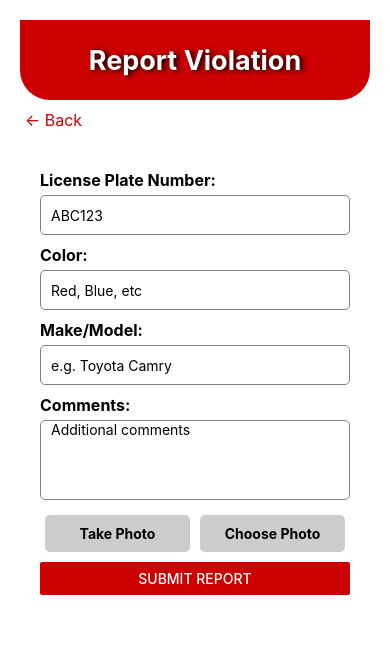
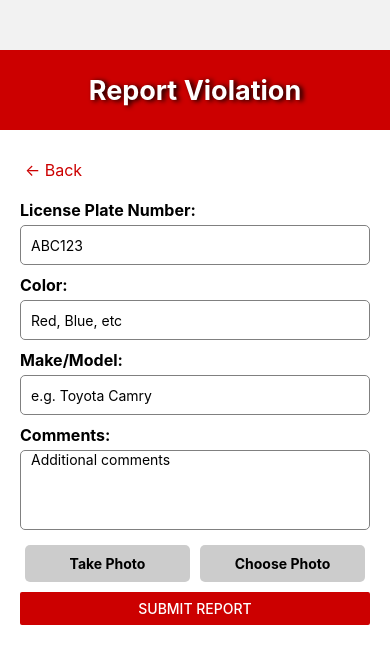
Before and after one commit to UNLV-CS472-672/2025-S-GROUP1-URP, a React Native app: screen /Report in a window 390 px wide. Shown: the top 664 px of the page. Built offline with nearby package versions, Linux system fonts and the light colour scheme.

Commit message:
Header Changes and Back Button Changes

```diff
--- a/screens/AddVehicleScreen.js
+++ b/screens/AddVehicleScreen.js
@@ -19,29 +19,20 @@ import * as ImagePicker from 'expo-image-picker'
 import * as FileSystem from 'expo-file-system'
 import { getStorage } from 'firebase/storage'
 
+export default function AddVehicleScreen({ navigation, route }) {
+  const [make, setMake] = useState("")
+  const [model, setModel] = useState("")
+  const [year, setYear] = useState("")
+  const [licensePlate, setLicensePlate] = useState("")
+  const [isKeyboardVisible, setKeyboardVisible] = useState(false)
+  const [image, setImage] = useState(null)
+  const [isModalVisible, setModalVisible] = useState(false)
+  const [isSaving, setIsSaving] = useState(false)
+  const fromRedirect = route?.params?.fromRedirect || false
 
-
-// AddVehicleScreen component
-export default function AddVehicleScreen({ navigation, route }) {
-  const [make, setMake] = useState(""); // Vehicle make
-  const [model, setModel] = useState(""); // Vehicle model
-  const [year, setYear] = useState(""); // Vehicle year
-  const [licensePlate, setLicensePlate] = useState(""); // License plate
-  const [isKeyboardVisible, setKeyboardVisible] = useState(false); // Keyboard visibility
-  const [image, setImage] = useState(null); // State for vehicle image
-  const [isModalVisible, setModalVisible] = useState(false); // Modal visibility
-  const [isSaving, setIsSaving] = useState(false); // Prevent duplicate saves
-  const fromRedirect = route?.params?.fromRedirect || false;
-
-  // Listen to keyboard show/hide events
   useEffect(() => {
-    const showSub = Keyboard.addListener('keyboardDidShow', () =>
-      setKeyboardVisible(true)
-    )
-    const hideSub = Keyboard.addListener('keyboardDidHide', () =>
-      setKeyboardVisible(false)
-    )
-
+    const showSub = Keyboard.addListener('keyboardDidShow', () => setKeyboardVisible(true))
+    const hideSub = Keyboard.addListener('keyboardDidHide', () => setKeyboardVisible(false))
     return () => {
       showSub.remove()
       hideSub.remove()
@@ -75,17 +66,16 @@ export default function AddVehicleScreen({ navigation, route }) {
   }
 
   const removeImage = () => {
-    // Set the image state to null (mark for removal)
     setImage(null)
   }
 
   const handleSave = async () => {
-    if (isSaving) return // Prevent duplicate saves
-    setIsSaving(true) // Disable the button immediately
+    if (isSaving) return
+    setIsSaving(true)
 
     if (!make.trim() || !model.trim() || !year.trim() || !licensePlate.trim()) {
       Alert.alert('Error', 'All fields are required.')
-      setIsSaving(false) // Re-enable the button
+      setIsSaving(false)
       return
     }
 
@@ -96,7 +86,7 @@ export default function AddVehicleScreen({ navigation, route }) {
       parseInt(year) > new Date().getFullYear()
     ) {
       Alert.alert('Error', 'Please enter a valid year (e.g., 2025).')
-      setIsSaving(false) // Re-enable the button
+      setIsSaving(false)
       return
     }
 
@@ -107,7 +97,7 @@ export default function AddVehicleScreen({ navigation, route }) {
         const fileInfo = await FileSystem.getInfoAsync(image)
         if (fileInfo.size > 5 * 1024 * 1024) {
           Alert.alert('File Too Large', 'Image must be smaller than 5MB.')
-          setIsSaving(false) // Re-enable the button
+          setIsSaving(false)
           return
         }
 
@@ -159,32 +149,22 @@ export default function AddVehicleScreen({ navigation, route }) {
     } catch (error) {
       Alert.alert('Error', error.message)
     } finally {
-      setIsSaving(false) // Re-enable the button after the operation
+      setIsSaving(false)
     }
   }
 
   return (
-    <View style={styles.container}>
-      <ScrollView contentContainerStyle={styles.scrollContainer}>
+    <View style={styles.rootContainer}>
       <View style={styles.header}>
         <Text style={styles.headerText}>Add Vehicle</Text>
-        </View>
+      </View>
+
+      <ScrollView contentContainerStyle={styles.scrollContainer} style={styles.bodyContainer}>
         <Text style={{ fontSize: 16, fontWeight: 'bold' }}>
-          Enter the car information that you would like to register with UNLV
-          Reserve Parking:{'\n\n'}
+          Enter the car information that you would like to register with UNLV Reserve Parking:{'\n\n'}
         </Text>
-        <TextInput
-          placeholder='Make'
-          value={make}
-          onChangeText={setMake}
-          style={styles.input}
-        />
-        <TextInput
-          placeholder='Model'
-          value={model}
-          onChangeText={setModel}
-          style={styles.input}
-        />
+        <TextInput placeholder='Make' value={make} onChangeText={setMake} style={styles.input} />
+        <TextInput placeholder='Model' value={model} onChangeText={setModel} style={styles.input} />
         <TextInput
           placeholder='Year'
           value={year}
@@ -199,50 +179,43 @@ export default function AddVehicleScreen({ navigation, route }) {
           style={styles.input}
         />
 
-
-        {/* Image Buttons */}
         <View style={styles.imageButtons}>
-          <TouchableOpacity
-            style={styles.imageButton}
-            onPress={takePhotoWithCamera}
-          >
+          <TouchableOpacity style={styles.imageButton} onPress={takePhotoWithCamera}>
             <Text style={styles.imageButtonText}>Take Photo</Text>
           </TouchableOpacity>
-          <TouchableOpacity
-            style={styles.imageButton}
-            onPress={pickImageFromLibrary}
-          >
+          <TouchableOpacity style={styles.imageButton} onPress={pickImageFromLibrary}>
             <Text style={styles.imageButtonText}>Choose Photo</Text>
           </TouchableOpacity>
         </View>
 
-        {/* Show Image and Remove Image Buttons */}
         {image && (
           <View style={styles.imageActions}>
-            <TouchableOpacity
-              style={styles.showImageButton}
-              onPress={() => setModalVisible(true)}
-            >
+            <TouchableOpacity style={styles.showImageButton} onPress={() => setModalVisible(true)}>
               <Text style={styles.showImageButtonText}>Show Image</Text>
             </TouchableOpacity>
-            <TouchableOpacity
-              style={styles.removeImageButton}
-              onPress={removeImage}
-            >
+            <TouchableOpacity style={styles.removeImageButton} onPress={removeImage}>
               <Text style={styles.removeImageButtonText}>Remove Image</Text>
             </TouchableOpacity>
           </View>
         )}
 
-        <Button
-          title='Save'
-          onPress={handleSave}
-          color='#CC0000'
-          disabled={isSaving} // Disable the button while saving
-        />
+        <Button title='Save' onPress={handleSave} color='#CC0000' disabled={isSaving} />
       </ScrollView>
 
-      {/* Modal for Image Preview */}
+      {!isKeyboardVisible && (
+        <TouchableOpacity
+          style={styles.backButton}
+          onPress={() =>
+            navigation.reset({
+              index: 0,
+              routes: [{ name: 'Home' }]
+            })
+          }
+        >
+          <Text style={styles.backButtonText}>Back to {fromRedirect ? 'Home' : 'My Account'}</Text>
+        </TouchableOpacity>
+      )}
+
       <Modal
         visible={isModalVisible}
         transparent
@@ -250,64 +223,37 @@ export default function AddVehicleScreen({ navigation, route }) {
         onRequestClose={() => setModalVisible(false)}
       >
         <View style={styles.modalContainer}>
-          <Image
-            source={{ uri: image }}
-            style={styles.modalImage}
-            resizeMode='contain'
-          />
-          <TouchableOpacity
-            style={styles.closeModalButton}
-            onPress={() => setModalVisible(false)}
-          >
+          <Image source={{ uri: image }} style={styles.modalImage} resizeMode='contain' />
+          <TouchableOpacity style={styles.closeModalButton} onPress={() => setModalVisible(false)}>
             <Text style={styles.closeModalButtonText}>Back</Text>
           </TouchableOpacity>
         </View>
       </Modal>
-
-      {/* Only show back button when keyboard is hidden */}
-      {!isKeyboardVisible && (
-        <TouchableOpacity
-          style={styles.backButton}
-          onPress={() =>
-            navigation.reset({
-              index: 0,
-              routes: [{ name: "Home" }],
-            })
-          }
-        >
-          <Text style={styles.backButtonText}>
-            Back to {fromRedirect ? "Home" : "My Account"}
-          </Text>
-        </TouchableOpacity>
-      )}
     </View>
   )
 }
 
-// Styles
 const styles = StyleSheet.create({
+  rootContainer: {
+    flex: 1,
+    marginTop: 50,
+    alignItems: 'center',
+    backgroundColor: '#fff'
+  },
   header: {
     backgroundColor: '#CC0000',
     paddingVertical: 20,
-    paddingTop: 20, // for status bar space
     width: '100%',
-    alignItems: 'center',
+    alignItems: 'center'
   },
   headerText: {
     color: 'white',
     fontSize: 22,
-    fontWeight: 'bold',
+    fontWeight: 'bold'
   },
-  label: {
-    fontSize: 16,
-    fontWeight: 'bold',
-    color: '#CC0000',
-    marginBottom: 5
-  },
-  container: {
-    flex: 1,
+  bodyContainer: {
     padding: 20,
-    marginTop:40,
+    width: '100%'
   },
   scrollContainer: {
     flexGrow: 1,
--- a/screens/MyAccountScreen.js
+++ b/screens/MyAccountScreen.js
@@ -27,7 +27,7 @@ import {
   TextInput,
   Image,
 } from "react-native";
-import * as ImagePicker from "expo-image-picker"; // To handle image picking
+import * as ImagePicker from "expo-image-picker";
 import { db, auth } from "../firebaseConfig";
 import { doc, getDoc, updateDoc, setDoc } from "firebase/firestore";
 import { Ionicons, FontAwesome } from "@expo/vector-icons";
@@ -35,13 +35,12 @@ import { Ionicons, FontAwesome } from "@expo/vector-icons";
 export default function MyAccountScreen({ navigation }) {
   const [vehicles, setVehicles] = useState([]);
   const [name, setName] = useState("");
-  const [profilePicture, setProfilePicture] = useState(null); // To hold the profile picture
+  const [profilePicture, setProfilePicture] = useState(null);
   const user = auth.currentUser;
 
   useEffect(() => {
     const fetchData = async () => {
       if (user) {
-        // Fetch vehicle info
         const vehicleDocRef = doc(db, "vehicles", user.uid);
         const vehicleSnap = await getDoc(vehicleDocRef);
         if (vehicleSnap.exists()) {
@@ -59,13 +58,12 @@ export default function MyAccountScreen({ navigation }) {
           }, 1000);
         }
 
-        // Fetch user profile info
         const userDocRef = doc(db, "users", user.uid);
         const userSnap = await getDoc(userDocRef);
         if (userSnap.exists()) {
           const data = userSnap.data();
           setName(data.name || "");
-          setProfilePicture(data.profilePicture || null); // Get profile picture from database
+          setProfilePicture(data.profilePicture || null);
         }
       }
     };
@@ -82,7 +80,6 @@ export default function MyAccountScreen({ navigation }) {
 
     if (!result.cancelled) {
       setProfilePicture(result.uri);
-      // You can upload the image to Firebase Storage and update the user profile document with the image URL if needed.
     }
   };
 
@@ -119,7 +116,7 @@ export default function MyAccountScreen({ navigation }) {
         await setDoc(userDocRef, {
           name,
           profilePicture,
-          email: user.email, // optional: save email
+          email: user.email,
         });
       }
 
@@ -138,22 +135,20 @@ export default function MyAccountScreen({ navigation }) {
   };
 
   return (
-    <ScrollView
-      style={styles.container}
-      contentContainerStyle={{ paddingBottom: 40 }}
-    >
-      {/* Red Header */}
+    <View style={styles.screen}>
       <View style={styles.header}>
         <Text style={styles.headerText}>My Account</Text>
       </View>
-      {/* Always show the Back button */}
+
+      <View style={styles.container}>
         <TouchableOpacity
           style={styles.backButton}
-        onPress={() => navigation.navigate('Home')}
+          onPress={() => navigation.goBack()}
         >
           <Text style={styles.backText}>← Back</Text>
         </TouchableOpacity>
 
+        <ScrollView contentContainerStyle={{ paddingBottom: 40 }}>
           <View style={styles.profileHeader}>
             <Text style={styles.headerSection}>Profile Information</Text>
           </View>
@@ -230,16 +225,16 @@ export default function MyAccountScreen({ navigation }) {
               </View>
             );
           })}
-
         </ScrollView>
+      </View>
+    </View>
   );
 }
 
 const styles = StyleSheet.create({
-  container: {
+  screen: {
     flex: 1,
-    padding: 20,
-    marginTop: 40,
+    marginTop: 50,
     backgroundColor: "#fff",
   },
   header: {
@@ -248,8 +243,10 @@ const styles = StyleSheet.create({
     backgroundColor: '#CC0000',
     justifyContent: 'center',
     alignItems: 'center',
-    borderBottomLeftRadius: 30,
-    borderBottomRightRadius: 30
+  },
+  container: {
+    flex: 1,
+    padding: 20,
   },
   saveButton: {
     backgroundColor: '#CC0000',
@@ -272,7 +269,7 @@ const styles = StyleSheet.create({
     textShadowOffset: { width: 3, height: 1 },
     textShadowRadius: 5
   },
-  backWrapper: {
+  backButton: {
     alignSelf: 'flex-start',
     marginTop: 10,
     marginBottom: 10,
@@ -283,7 +280,7 @@ const styles = StyleSheet.create({
     fontSize: 16,
   },
   profileHeader: {
-    backgroundColor: "#CC0000", // Updated red color
+    backgroundColor: "#CC0000",
     paddingVertical: 10,
     paddingHorizontal: 20,
     borderRadius: 8,
@@ -347,7 +344,7 @@ const styles = StyleSheet.create({
     color: "#444",
   },
   addVehicleText: {
-    color: "#CC0000", // Updated red color
+    color: "#CC0000",
     fontWeight: "500",
   },
   vehicleCard: {
--- a/screens/ReportScreen.js
+++ b/screens/ReportScreen.js
@@ -61,7 +61,6 @@ export default function ReportScreen ({ navigation }) {
 
     try {
       if (image) {
-        // 🔒 File size check
         const fileInfo = await FileSystem.getInfoAsync(image)
         if (fileInfo.size > 5 * 1024 * 1024) {
           Alert.alert('File Too Large', 'Image must be smaller than 5MB.')
@@ -72,7 +71,6 @@ export default function ReportScreen ({ navigation }) {
         const filename = `violationReports/test_${Date.now()}.jpg`
         const uploadUrl = `https://firebasestorage.googleapis.com/v0/b/${storage.app.options.storageBucket}/o/${encodeURIComponent(filename)}?uploadType=media`
 
-        console.log('Uploading image from:', image)
         const uploadResult = await FileSystem.uploadAsync(uploadUrl, image, {
           httpMethod: 'POST',
           headers: { 'Content-Type': 'image/jpeg' },
@@ -84,7 +82,6 @@ export default function ReportScreen ({ navigation }) {
         }
 
         imageUrl = `https://firebasestorage.googleapis.com/v0/b/${storage.app.options.storageBucket}/o/${encodeURIComponent(filename)}?alt=media`
-        console.log('✅ Upload success:', imageUrl)
       }
 
       await addDoc(collection(db, 'reports'), {
@@ -110,12 +107,13 @@ export default function ReportScreen ({ navigation }) {
   }
 
   return (
-    <View style={styles.container}>
+    <View style={styles.screen}>
       {/* Red Header */}
       <View style={styles.header}>
         <Text style={styles.headerText}>Report Violation</Text>
       </View>
 
+      <View style={styles.container}>
         <TouchableOpacity style={styles.backWrapper} onPress={() => navigation.goBack()}>
           <Text style={styles.backText}>← Back</Text>
         </TouchableOpacity>
@@ -175,16 +173,16 @@ export default function ReportScreen ({ navigation }) {
             <Button title='Submit Report' onPress={handleSubmit} color='#CC0000' />
           </View>
         </ScrollView>
-
+      </View>
     </View>
   )
 }
 
 const styles = StyleSheet.create({
-  container: {
+  screen: {
     flex: 1,
     backgroundColor: '#fff',
-    padding: 20
+    marginTop: 50 // ✅ Push content below the notch
   },
   header: {
     width: '100%',
@@ -192,8 +190,6 @@ const styles = StyleSheet.create({
     backgroundColor: '#CC0000',
     justifyContent: 'center',
     alignItems: 'center',
-    borderBottomLeftRadius: 30,
-    borderBottomRightRadius: 30
   },
   headerText: {
     fontSize: 27,
@@ -202,6 +198,10 @@ const styles = StyleSheet.create({
     textShadowColor: 'black',
     textShadowOffset: { width: 3, height: 1 },
     textShadowRadius: 5
+  },
+  container: {
+    flex: 1,
+    padding: 20
   },
   backWrapper: {
     alignSelf: 'flex-start',
@@ -214,7 +214,6 @@ const styles = StyleSheet.create({
     fontSize: 16,
   },
   scrollContent: {
-    padding: 20,
     paddingBottom: 120
   },
   content: {},
@@ -259,20 +258,5 @@ const styles = StyleSheet.create({
     height: 200,
     borderRadius: 8,
     marginBottom: 10
-  },
-  backButton: {
-    width: '50%',
-    backgroundColor: '#CC0000',
-    paddingVertical: 15,
-    alignItems: 'center',
-    borderRadius: 5,
-    position: 'absolute',
-    bottom: 20,
-    left: 20
-  },
-  backButtonText: {
-    color: '#fff',
-    fontSize: 16,
-    fontWeight: 'bold'
   }
 })
--- a/screens/ReservationStatusScreen.js
+++ b/screens/ReservationStatusScreen.js
@@ -2,8 +2,6 @@ import React, { useState, useEffect } from "react";
 import { View, Text, StyleSheet, TouchableOpacity, Alert } from "react-native";
 import { collection, query, where, getDocs, deleteDoc, doc, getDoc } from "firebase/firestore";
 import { db, auth } from "../firebaseConfig";
-
-//const TIMER_DURATION_MINUTES = 30;
 
 export default function ReservationStatusScreen({ navigation }) {
   const [reservation, setReservation] = useState(null);
@@ -31,12 +29,10 @@ export default function ReservationStatusScreen({ navigation }) {
           const resData = resDoc.data();
           setReservation({ id: resDoc.id, ...resData });
 
-          // Get startTime and endTime from reservation document
           const startTime = resData.startTime.toDate();
           const endTime = resData.endTime.toDate();
           updateTimer(startTime, endTime);
 
-          // Get the garage name from the parking spot collection
           const spotId = resData.spotId;
           const collections = [
             { name: "parkingSpotsTrop", displayName: "Tropicana Garage" },
@@ -68,7 +64,6 @@ export default function ReservationStatusScreen({ navigation }) {
     fetchReservation();
   }, []);
 
-  // Function to update the timer
   const updateTimer = (startTime, endTime) => {
     const now = new Date();
     const diff = endTime - now;
@@ -79,7 +74,6 @@ export default function ReservationStatusScreen({ navigation }) {
         setTimeLeft({ minutes: "00", seconds: "00", expired: true });
 
         try {
-          // Auto-delete expired reservation
           deleteDoc(doc(db, "Reservations", reservation.id));
           setReservation(null);
           console.log("Expired reservation auto-deleted");
@@ -99,7 +93,6 @@ export default function ReservationStatusScreen({ navigation }) {
     }
   };
 
-  // Timer refresh interval
   useEffect(() => {
     if (!reservation) return;
 
@@ -145,11 +138,12 @@ export default function ReservationStatusScreen({ navigation }) {
   };
 
   return (
-    <View style={styles.container}>
+    <View style={styles.screen}>
       <View style={styles.header}>
         <Text style={styles.headerText}>Reservation Status</Text>
       </View>
 
+      <View style={styles.container}>
         <TouchableOpacity style={styles.backWrapper} onPress={() => navigation.goBack()}>
           <Text style={styles.backText}>← Back</Text>
         </TouchableOpacity>
@@ -166,7 +160,6 @@ export default function ReservationStatusScreen({ navigation }) {
 
             <Text style={styles.timerLabel}>Reservation Timer:</Text>
 
-          {/* Check if timeLeft exists before rendering timer */}
             {timeLeft ? (
               <View style={[styles.timerBox, timeLeft.expired && styles.expiredTimerBox]}>
                 <Text style={[styles.timerText, timeLeft.expired && styles.expiredTimerText]}>
@@ -188,15 +181,15 @@ export default function ReservationStatusScreen({ navigation }) {
           <Text style={styles.noReservationText}>No current reservation at this time.</Text>
         )}
       </View>
+    </View>
   );
 }
 
 const styles = StyleSheet.create({
-  container: {
+  screen: {
     flex: 1,
     backgroundColor: "#fff",
-    padding: 20,
-    alignItems: "center",
+    marginTop: 50, // Match dashboard behavior under notch
   },
   header: {
     width: "100%",
@@ -204,8 +197,6 @@ const styles = StyleSheet.create({
     height: 80,
     justifyContent: 'center',
     alignItems: "center",
-    borderBottomLeftRadius: 30,
-    borderBottomRightRadius: 30,
   },
   headerText: {
     fontSize: 27,
@@ -214,6 +205,11 @@ const styles = StyleSheet.create({
     textShadowColor: "black",
     textShadowOffset: { width: 3, height: 1 },
     textShadowRadius: 5,
+  },
+  container: {
+    flex: 1,
+    padding: 20,
+    alignItems: "center",
   },
   backWrapper: {
     alignSelf: 'flex-start',
```
Lines whose indentation alone changed are shown as unchanged.
